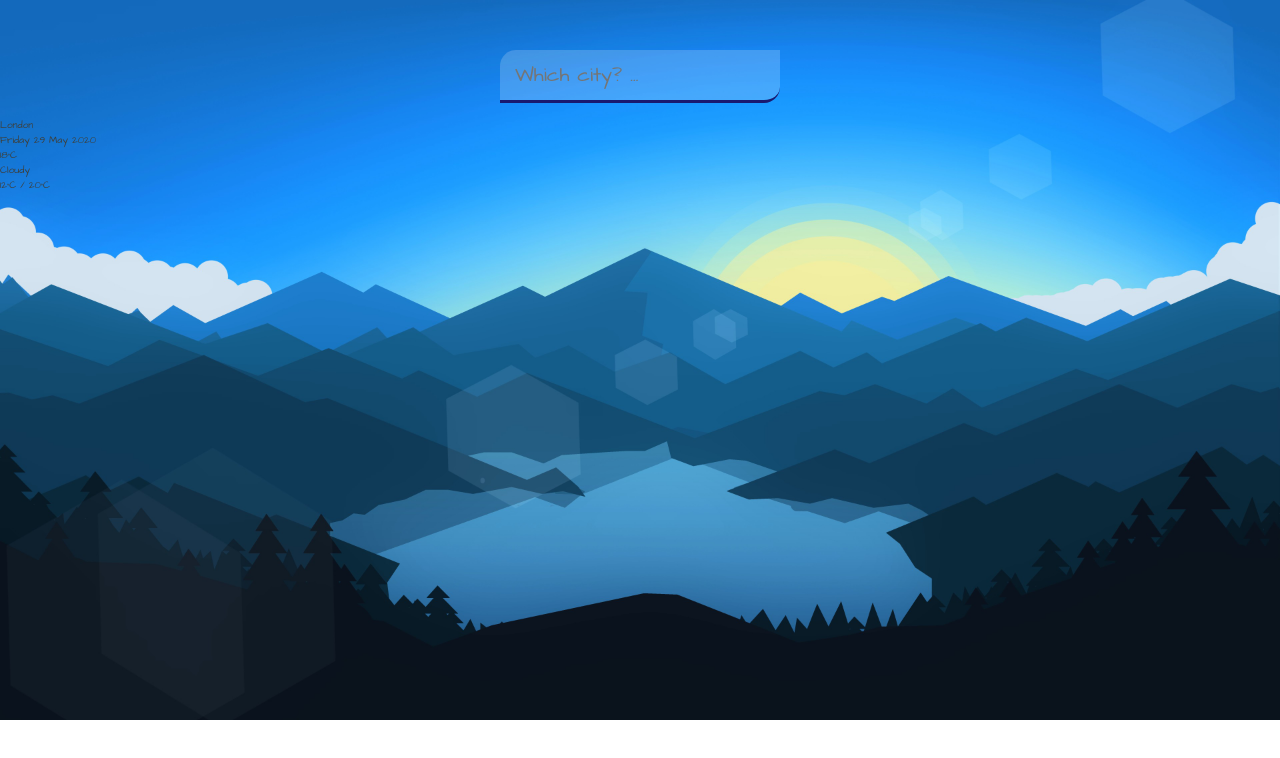
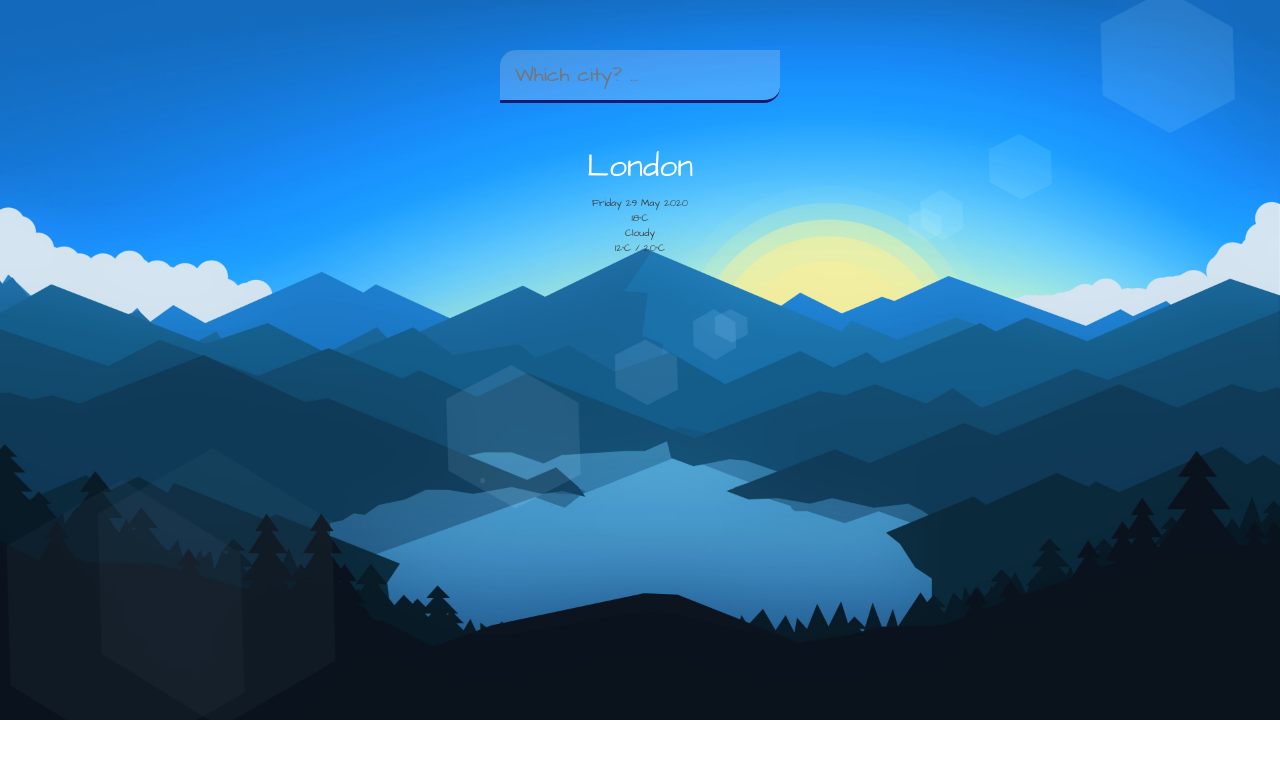
Before and after one commit to Code-Institute-Submissions/weather-app, a plain HTML site: page index.html in a window 1280 px wide. Drawn offline with nearby package versions, Linux system fonts and the light colour scheme.

Commit message:
added styling to current-location city class

```diff
--- a/assets/css/style.css
+++ b/assets/css/style.css
@@ -46,5 +46,26 @@ header input {
     color: #F0F8FF;
     font-size: 1.25rem;
     font-weight: 400;
-    transition: 0.1s ease-out;
+    transition: 0.3s ease-out;
 }
+
+header input:focus {
+    background-color: rgba(255, 255, 255, 0.4);
+}
+
+main {
+    flex: 1 1 100%;
+    padding: 25px 25px 50px;
+    display: flex;
+    flex-direction: column;
+    align-items: center;
+    text-align: center;
+
+}
+
+.current-location .city {
+    color: #fff;
+    font-size: 32px;
+    font-weight: 500;
+    margin-bottom: 5px;
+}
--- a/index.html
+++ b/index.html
@@ -16,7 +16,7 @@
             placeholder="Which city? ..."/>
         </header>
         <main>
-            <section>
+            <section class="current-location">
                 <div class="city">London</div>
                 <div class="date">Friday 29 May 2020</div>
             </section>
```
